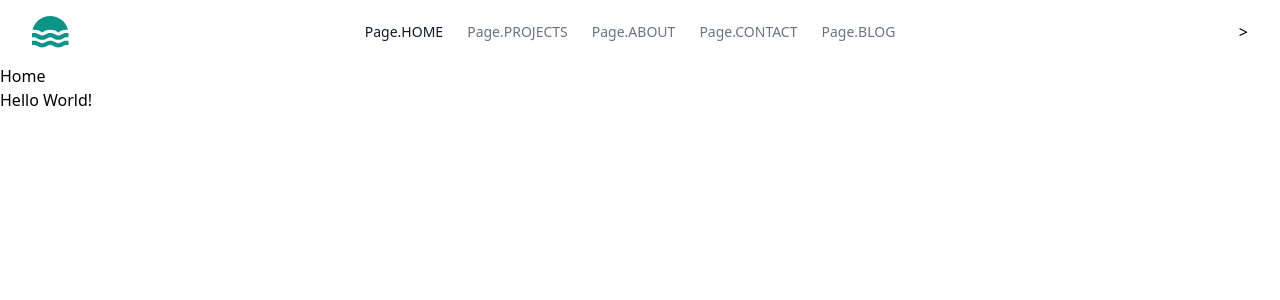
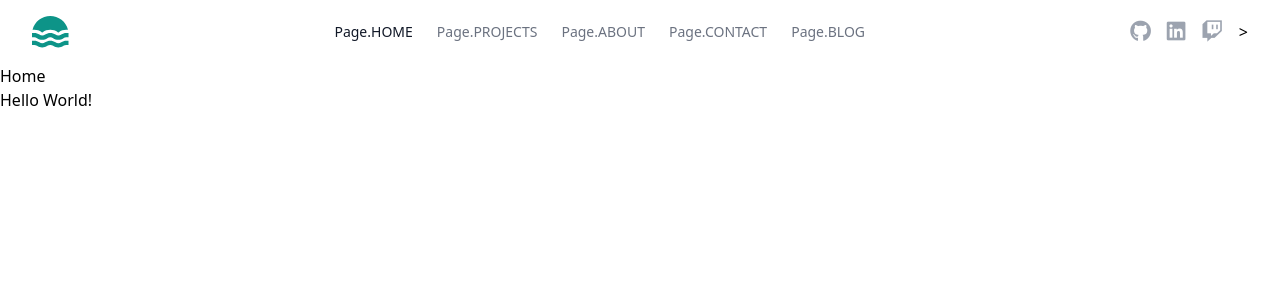
Before and after one commit to kalelmartinho/kalel-dev, a FastAPI app: page / in a window 1280 px wide. Shown: the top 300 px of the page. Run offline with FastAPI, Linux system fonts and the light colour scheme; style sheets or scripts are compiled from the project's sources.

Commit message:
refactor: Add fa icons

```diff
--- a/kalel_dev/templates/shared/_base.html
+++ b/kalel_dev/templates/shared/_base.html
@@ -20,17 +20,17 @@
 
     <!-- CSS -->
     <link rel="stylesheet" href="{{ url_for('static', path='css/main.css') }}" type="text/css" />
+    <link rel="stylesheet" href="https://cdnjs.cloudflare.com/ajax/libs/font-awesome/5.15.3/css/all.min.css">
+
 </head>
 <body>
     {% block header %}
     {% include "/shared/_header.html" %}
     {% endblock %}
 
-    <div id="content">
-        {% block content %}
-        <!-- This is where the content from the child template will go -->
-        {% endblock %}
-    </div>
+    {% block content %}
+    <!-- This is where the content from the child template will go -->
+    {% endblock %}
 
     {% block footer %}
     {% include "/shared/_footer.html" %}
```
